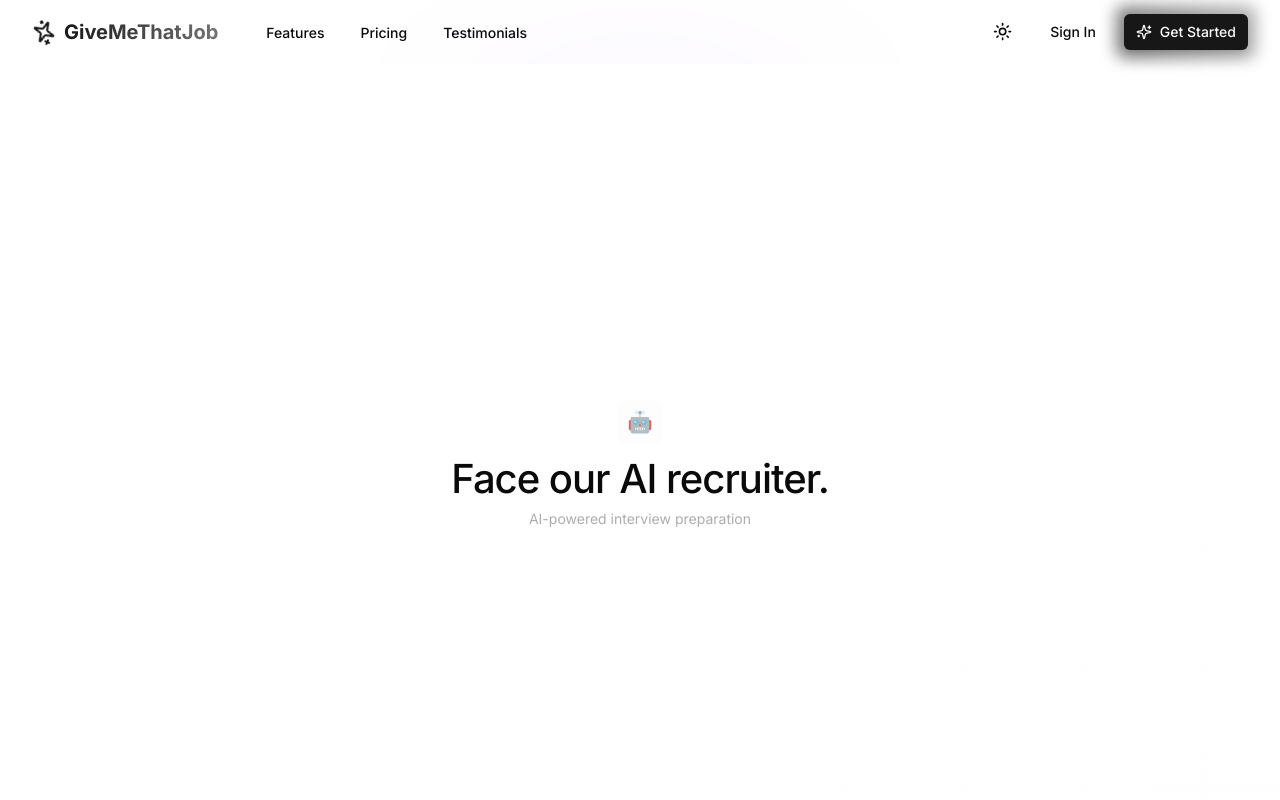
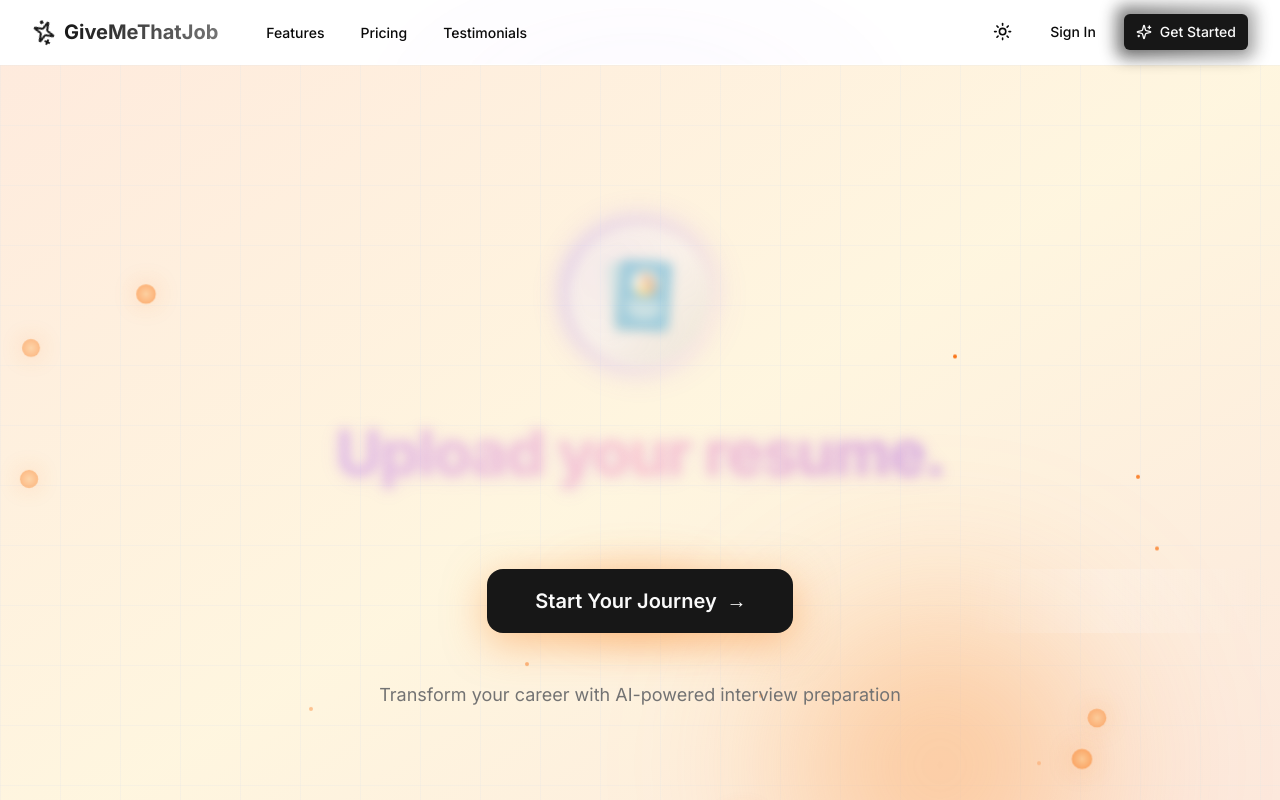
Before and after one commit to jolehuit/givemethatjob, a Next.js app: page / in a window 1280 px wide. Shown: the top 800 px of the page. Built offline with nearby package versions, Linux system fonts and the light colour scheme.

Commit message:
Updated hero.tsx

```diff
--- a/components/landing/hero.tsx
+++ b/components/landing/hero.tsx
@@ -1,9 +1,9 @@
 "use client";
 
 import { Button } from "@/components/ui/button";
+import { useState, useEffect, useRef } from "react";
 import Link from "next/link";
 import { motion, AnimatePresence, useMotionValue, useTransform } from "framer-motion";
-import { useEffect, useState, useRef } from "react";
 import Lottie from "lottie-react";
 import brainAnimation from "@/public/lottie-animations/brain.json";
 import sparklesAnimation from "@/public/lottie-animations/sparkles.json";
@@ -14,56 +14,55 @@ export function Hero() {
   const [currentStep, setCurrentStep] = useState(0);
   const [isTyping, setIsTyping] = useState(false);
   const [typedText, setTypedText] = useState("");
+  const [showParticles, setShowParticles] = useState(false);
+  const containerRef = useRef<HTMLDivElement>(null);
   const [isLargeScreen, setIsLargeScreen] = useState(false);
-  const containerRef = useRef<HTMLDivElement>(null);
 
   const mouseX = useMotionValue(0);
   const mouseY = useMotionValue(0);
 
-  const rotateX = useTransform(mouseY, [-300, 300], [2, -2]);
-  const rotateY = useTransform(mouseX, [-300, 300], [-2, 2]);
+  const rotateX = useTransform(mouseY, [-300, 300], [5, -5]);
+  const rotateY = useTransform(mouseX, [-300, 300], [-5, 5]);
 
   const steps = [
     {
       text: "Paste a job offer.",
       animation: brainAnimation,
-      glow: "rgba(0, 0, 0, 0.1)",
-      isButton: false
+      color: "from-blue-500 via-cyan-400 to-blue-600",
+      glowColor: "rgba(59, 130, 246, 0.5)",
+      lightColor: "rgb(147, 197, 253)",
+      particleColor: "#3B82F6"
     },
     {
       text: "Upload your resume.",
       animation: sparklesAnimation,
-      glow: "rgba(0, 0, 0, 0.1)",
-      isButton: false
+      color: "from-purple-500 via-pink-400 to-purple-600",
+      glowColor: "rgba(168, 85, 247, 0.5)",
+      lightColor: "rgb(196, 181, 253)",
+      particleColor: "#A855F7"
     },
     {
       text: "Face our AI recruiter.",
       animation: robotAnimation,
-      glow: "rgba(0, 0, 0, 0.1)",
-      isButton: false
+      color: "from-orange-500 via-amber-400 to-orange-600",
+      glowColor: "rgba(251, 146, 60, 0.5)",
+      lightColor: "rgb(253, 186, 116)",
+      particleColor: "#F97316"
     },
     {
       text: "Get the call.",
       animation: coolAnimation,
-      glow: "rgba(0, 0, 0, 0.1)",
-      isButton: false
-    },
-    {
-      text: "Start Your Journey",
-      animation: sparklesAnimation,
-      glow: "rgba(0, 0, 0, 0.2)",
-      isButton: true
+      color: "from-emerald-500 via-teal-400 to-emerald-600",
+      glowColor: "rgba(52, 211, 153, 0.5)",
+      lightColor: "rgb(110, 231, 183)",
+      particleColor: "#10B981"
     }
   ];
 
   useEffect(() => {
-    const checkScreenSize = () => {
-      setIsLargeScreen(window.innerWidth > 1024);
-    };
-
-    checkScreenSize();
-    window.addEventListener('resize', checkScreenSize);
-    return () => window.removeEventListener('resize', checkScreenSize);
+    if (typeof window !== 'undefined') {
+      setIsLargeScreen(window.innerWidth > 768);
+    }
   }, []);
 
   useEffect(() => {
@@ -81,7 +80,7 @@ export function Hero() {
       window.addEventListener("mousemove", handleMouseMove);
       return () => window.removeEventListener("mousemove", handleMouseMove);
     }
-  }, [mouseX, mouseY, isLargeScreen]);
+  }, [mouseX, mouseY]);
 
   useEffect(() => {
     const animateStep = async () => {
@@ -91,83 +90,156 @@ export function Hero() {
           setTypedText("");
           setIsTyping(true);
 
-          if (steps[i].isButton) {
-            setTypedText(steps[i].text);
-            setIsTyping(false);
-            await new Promise(resolve => setTimeout(resolve, 2800));
-          } else {
           for (let j = 0; j <= steps[i].text.length; j++) {
             setTypedText(steps[i].text.slice(0, j));
             await new Promise(resolve => setTimeout(resolve, 50));
           }
+
           setIsTyping(false);
-            await new Promise(resolve => setTimeout(resolve, 1400));
-          }
+          await new Promise(resolve => setTimeout(resolve, 2000));
         }
       }
     };
 
     animateStep();
+    setTimeout(() => setShowParticles(true), 500);
   }, []);
 
   return (
-    <div ref={containerRef} className="relative min-h-screen flex items-center justify-center overflow-hidden bg-background">
-      {/* Subtle Background */}
+    <div ref={containerRef} className="relative min-h-[100vh] flex items-center justify-center overflow-hidden bg-background">
+      {/* Background Effects */}
       <div className="absolute inset-0">
-        {/* Gradient de fond très subtil */}
-        <div className="absolute inset-0 bg-gradient-to-br from-background via-background to-muted/5" />
+        {/* Gradient overlay */}
+        <motion.div
+          className={`absolute inset-0 bg-gradient-to-br ${steps[currentStep].color} opacity-10`}
+          animate={{
+            opacity: [0.05, 0.15, 0.05],
+          }}
+          transition={{
+            duration: 4,
+            repeat: Infinity,
+            ease: "easeInOut"
+          }}
+        />
 
-        {/* Grille minimaliste */}
-        <div className="absolute inset-0 bg-[linear-gradient(to_right,hsl(var(--border)/0.03)_1px,transparent_1px),linear-gradient(to_bottom,hsl(var(--border)/0.03)_1px,transparent_1px)] bg-[size:120px_120px]" />
+        {/* Grid pattern */}
+        <div className="absolute inset-0 bg-[linear-gradient(to_right,hsl(var(--border)/0.3)_1px,transparent_1px),linear-gradient(to_bottom,hsl(var(--border)/0.3)_1px,transparent_1px)] bg-[size:60px_60px]" />
 
-        {/* Cercle de lumière très subtil */}
-        <div
-          className="absolute top-1/2 left-1/2 -translate-x-1/2 -translate-y-1/2 w-[500px] h-[500px] rounded-full opacity-30"
+        {/* Spotlight */}
+        <motion.div
+          className="absolute top-1/2 left-1/2 -translate-x-1/2 -translate-y-1/2 w-[600px] h-[600px] max-w-[90vw] max-h-[90vh]"
           style={{
-            background: "radial-gradient(circle, hsl(var(--primary)/0.03) 0%, transparent 50%)",
-            filter: "blur(100px)",
+            background: `radial-gradient(circle, ${steps[currentStep].glowColor} 0%, transparent 50%)`,
+            filter: "blur(60px)",
+          }}
+          animate={{
+            scale: [1, 1.1, 1],
+          }}
+          transition={{
+            duration: 4,
+            repeat: Infinity,
+            ease: "easeInOut"
           }}
         />
       </div>
 
-      <div className="container relative z-10 max-w-3xl mx-auto px-4 sm:px-6">
-        <div className="flex items-center justify-center min-h-[100dvh]">
+      {/* Particle System */}
+      {showParticles && (
+        <div className="absolute inset-0 overflow-hidden pointer-events-none">
+          {/* Floating orbs */}
+          {Array.from({ length: 6 }).map((_, i) => (
             <motion.div
-            className="w-full"
+              key={`orb-${i}`}
+              className="absolute w-3 h-3 sm:w-4 sm:h-4 rounded-full"
+              style={{
+                background: `radial-gradient(circle, ${steps[currentStep].lightColor}, ${steps[currentStep].particleColor})`,
+                boxShadow: `0 0 20px ${steps[currentStep].glowColor}`,
+                left: `${Math.random() * 100}%`,
+                top: `${Math.random() * 100}%`,
+              }}
+              animate={{
+                x: [0, Math.random() * 100 - 50, 0],
+                y: [0, Math.random() * 100 - 50, 0],
+                scale: [1, 1.5, 1],
+                opacity: [0.4, 0.8, 0.4],
+              }}
+              transition={{
+                duration: Math.random() * 10 + 10,
+                repeat: Infinity,
+                ease: "easeInOut",
+                delay: Math.random() * 5,
+              }}
+            />
+          ))}
+
+          {/* Rising particles */}
+          {Array.from({ length: 20 }).map((_, i) => (
+            <motion.div
+              key={`particle-${i}`}
+              className="absolute w-1 h-1 rounded-full"
+              style={{
+                background: steps[currentStep].particleColor,
+                left: `${Math.random() * 100}%`,
+                bottom: `-10px`,
+              }}
+              animate={{
+                y: [0, -800],
+                opacity: [0, 1, 0],
+              }}
+              transition={{
+                duration: Math.random() * 10 + 10,
+                repeat: Infinity,
+                delay: Math.random() * 10,
+                ease: "easeOut"
+              }}
+            />
+          ))}
+        </div>
+      )}
+
+      <div className="container relative z-10 px-4 mx-auto py-12 sm:py-16">
+        <motion.div
+          className="text-center space-y-8 sm:space-y-12"
           style={{
             rotateX: isLargeScreen ? rotateX : 0,
             rotateY: isLargeScreen ? rotateY : 0,
-              transformPerspective: 1200,
+            transformPerspective: 1000,
           }}
         >
-            {/* Main Content */}
+          {/* Main Animation Section */}
+          <div className="relative h-[250px] sm:h-[300px] flex items-center justify-center">
             <AnimatePresence mode="wait">
               <motion.div
                 key={currentStep}
                 initial={{
                   opacity: 0,
-                y: 10,
+                  y: 30,
+                  scale: 0.8,
+                  filter: "blur(10px)"
                 }}
                 animate={{
                   opacity: 1,
                   y: 0,
+                  scale: 1,
+                  filter: "blur(0px)"
                 }}
                 exit={{
                   opacity: 0,
-                y: -10,
+                  y: -30,
+                  scale: 0.8,
+                  filter: "blur(10px)"
                 }}
                 transition={{
-                duration: 0.5,
+                  duration: 0.8,
                   ease: "easeOut"
                 }}
-              className="flex flex-col items-center text-center"
+                className="absolute flex flex-col items-center gap-6 sm:gap-10"
               >
-              {/* Icon */}
-              {!steps[currentStep].isButton && (
+                {/* Animation Container */}
                 <motion.div
-                  className="mb-4 flex justify-center"
+                  className="relative"
                   animate={{
-                    y: [0, -2, 0],
+                    y: [0, -10, 0],
                   }}
                   transition={{
                     duration: 4,
@@ -175,64 +247,86 @@ export function Hero() {
                     ease: "easeInOut"
                   }}
                 >
-                  <div className="relative w-11 h-11">
-                    <div className="relative bg-muted/20 backdrop-blur-sm rounded-lg p-2.5 h-full">
+                  <div className="relative w-32 h-32 sm:w-40 sm:h-40 lg:w-48 lg:h-48">
+                    {/* Glow ring */}
+                    <motion.div
+                      className="absolute inset-0 rounded-full"
+                      style={{
+                        background: `conic-gradient(from 0deg, transparent, ${steps[currentStep].lightColor}, transparent)`,
+                        filter: "blur(8px)",
+                      }}
+                      animate={{
+                        rotate: [0, 360],
+                      }}
+                      transition={{
+                        duration: 8,
+                        repeat: Infinity,
+                        ease: "linear"
+                      }}
+                    />
+
+                    {/* Inner sphere */}
+                    <motion.div
+                      className="absolute inset-4 bg-background/80 backdrop-blur-xl rounded-full border border-border/50 shadow-2xl overflow-hidden"
+                      style={{
+                        boxShadow: `0 0 40px ${steps[currentStep].glowColor}`,
+                      }}
+                    >
+                      <div className="absolute inset-0 bg-gradient-to-br from-transparent via-transparent to-black/20" />
+                      <motion.div
+                        className="absolute inset-0 opacity-30"
+                        style={{
+                          background: `radial-gradient(circle at 30% 30%, ${steps[currentStep].lightColor}, transparent)`,
+                        }}
+                      />
+                      <div className="relative p-4 sm:p-6 h-full flex items-center justify-center">
                         <Lottie
                           animationData={steps[currentStep].animation}
                           loop={true}
-                        style={{ width: "100%", height: "100%", opacity: 0.7 }}
+                          style={{ width: "100%", height: "100%" }}
                         />
                       </div>
+                    </motion.div>
+
+                    {/* Pulse effect */}
+                    <motion.div
+                      className="absolute inset-0 rounded-full border"
+                      style={{
+                        borderColor: steps[currentStep].particleColor,
+                      }}
+                      animate={{
+                        scale: [1, 1.3, 1],
+                        opacity: [0.5, 0, 0.5],
+                      }}
+                      transition={{
+                        duration: 2,
+                        repeat: Infinity,
+                        ease: "easeOut"
+                      }}
+                    />
                   </div>
                 </motion.div>
-              )}
 
-              {/* Text/Button */}
-              {steps[currentStep].isButton ? (
-                <motion.div
-                  initial={{ opacity: 0 }}
-                  animate={{ opacity: 1 }}
-                  transition={{
-                    duration: 0.4,
-                    ease: "easeOut"
+                {/* Typography */}
+                <div className="relative px-4">
+                  <h1 className="text-4xl sm:text-5xl lg:text-7xl font-bold tracking-tight">
+                    <motion.span
+                      className={`bg-gradient-to-r ${steps[currentStep].color} bg-clip-text text-transparent`}
+                      style={{
+                        filter: `drop-shadow(0 2px 10px ${steps[currentStep].glowColor})`,
                       }}
-                  className="mt-4 flex justify-center"
                     >
-                  <Link href="/register">
-                    <Button
-                      variant="default"
-                      size="lg"
-                      className="text-sm font-medium"
-                    >
-                      <span className="flex items-center gap-2">
                       {typedText}
-                        <svg
-                          width="14"
-                          height="14"
-                          viewBox="0 0 24 24"
-                          fill="none"
-                          stroke="currentColor"
-                          strokeWidth="2"
-                          strokeLinecap="round"
-                          strokeLinejoin="round"
-                          className="opacity-70"
-                        >
-                          <line x1="5" y1="12" x2="19" y2="12" />
-                          <polyline points="12 5 19 12 12 19" />
-                        </svg>
-                      </span>
-                    </Button>
-                  </Link>
-                </motion.div>
-              ) : (
-                <div className="space-y-2 sm:space-y-3 max-w-2xl mx-auto px-4 sm:px-0">
-                  <h1 className="text-2xl sm:text-3xl lg:text-[40px] font-medium tracking-tight leading-[1.2] text-center">
-                    {typedText}
+                    </motion.span>
                     {isTyping && (
                       <motion.span
-                        className="inline-block ml-0.5 w-[2px] h-[0.85em] bg-foreground/40 align-middle"
+                        className="inline-block ml-1 w-1 h-[1.2em] align-middle"
+                        style={{
+                          background: `linear-gradient(to bottom, ${steps[currentStep].lightColor}, ${steps[currentStep].particleColor})`,
+                          boxShadow: `0 0 20px ${steps[currentStep].glowColor}`,
+                        }}
                         animate={{
-                          opacity: [1, 0.3, 1],
+                          opacity: [1, 0, 1],
                         }}
                         transition={{
                           duration: 0.8,
@@ -242,23 +336,95 @@ export function Hero() {
                       />
                     )}
                   </h1>
-
-                  {currentStep < 4 && (
-                    <motion.p
-                      className="text-[13px] sm:text-sm text-muted-foreground/60 font-normal text-center"
-                      initial={{ opacity: 0, y: 5 }}
-                      animate={{ opacity: 1, y: 0 }}
-                      transition={{ delay: 0.5, duration: 0.6 }}
-                    >
-                      AI-powered interview preparation
-                    </motion.p>
-                  )}
                 </div>
-              )}
               </motion.div>
             </AnimatePresence>
+          </div>
+
+          {/* CTA Button */}
+          <motion.div
+            initial={{ opacity: 0, y: 40 }}
+            animate={{ opacity: 1, y: 0 }}
+            transition={{ delay: 1, duration: 0.8 }}
+            className="relative"
+          >
+            <Link href="/register">
+              <motion.div
+                whileHover={{ scale: 1.05 }}
+                whileTap={{ scale: 0.98 }}
+                className="relative inline-block"
+              >
+                {/* Button glow */}
+                <motion.div
+                  className="absolute -inset-2 rounded-2xl opacity-60"
+                  style={{
+                    background: `radial-gradient(circle, ${steps[currentStep].glowColor} 0%, transparent 60%)`,
+                    filter: "blur(20px)",
+                  }}
+                  animate={{
+                    scale: [1, 1.1, 1],
+                  }}
+                  transition={{
+                    duration: 2,
+                    repeat: Infinity,
+                    ease: "easeInOut"
+                  }}
+                />
+
+                <Button
+                  size="lg"
+                  className="relative px-8 sm:px-12 py-6 sm:py-8 text-lg sm:text-xl font-semibold rounded-2xl bg-primary text-primary-foreground shadow-lg transition-all duration-300 border-0"
+                  style={{
+                    boxShadow: `0 10px 40px ${steps[currentStep].glowColor}`,
+                  }}
+                >
+                  {/* Shimmer effect */}
+                  <motion.div
+                    className="absolute inset-0 rounded-2xl bg-gradient-to-r from-transparent via-white/20 to-transparent skew-x-12"
+                    animate={{
+                      x: ["-200%", "200%"],
+                    }}
+                    transition={{
+                      duration: 3,
+                      repeat: Infinity,
+                      ease: "easeInOut",
+                      repeatDelay: 1,
+                    }}
+                  />
+
+                  <span className="relative z-10 flex items-center gap-2">
+                    Start Your Journey
+                    <motion.span
+                      animate={{
+                        x: [0, 5, 0],
+                      }}
+                      transition={{
+                        duration: 1.5,
+                        repeat: Infinity,
+                        ease: "easeInOut"
+                      }}
+                      className="text-xl"
+                    >
+                      →
+                    </motion.span>
+                  </span>
+                </Button>
               </motion.div>
-        </div>
+            </Link>
+          </motion.div>
+
+          {/* Subtitle */}
+          <motion.div
+            initial={{ opacity: 0 }}
+            animate={{ opacity: 1 }}
+            transition={{ delay: 1.5, duration: 0.8 }}
+            className="relative px-4"
+          >
+            <p className="text-base sm:text-lg text-muted-foreground max-w-2xl mx-auto leading-relaxed">
+              Transform your career with AI-powered interview preparation
+            </p>
+          </motion.div>
+        </motion.div>
       </div>
     </div>
   );
```
Lines whose indentation alone changed are shown as unchanged.
